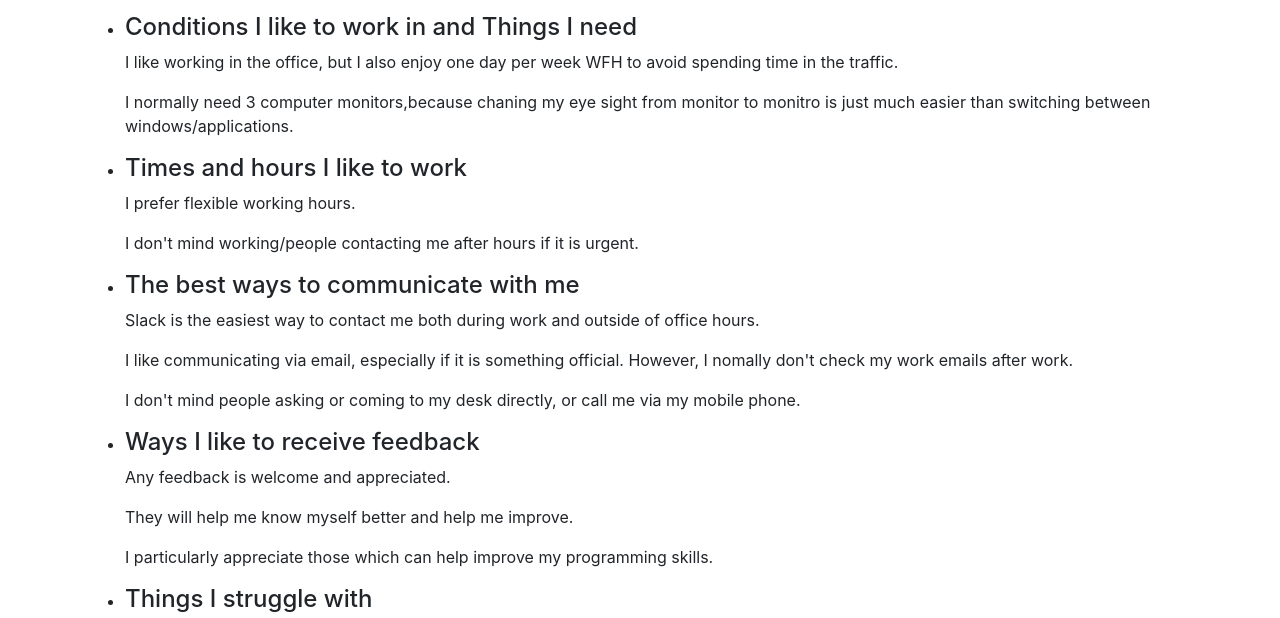
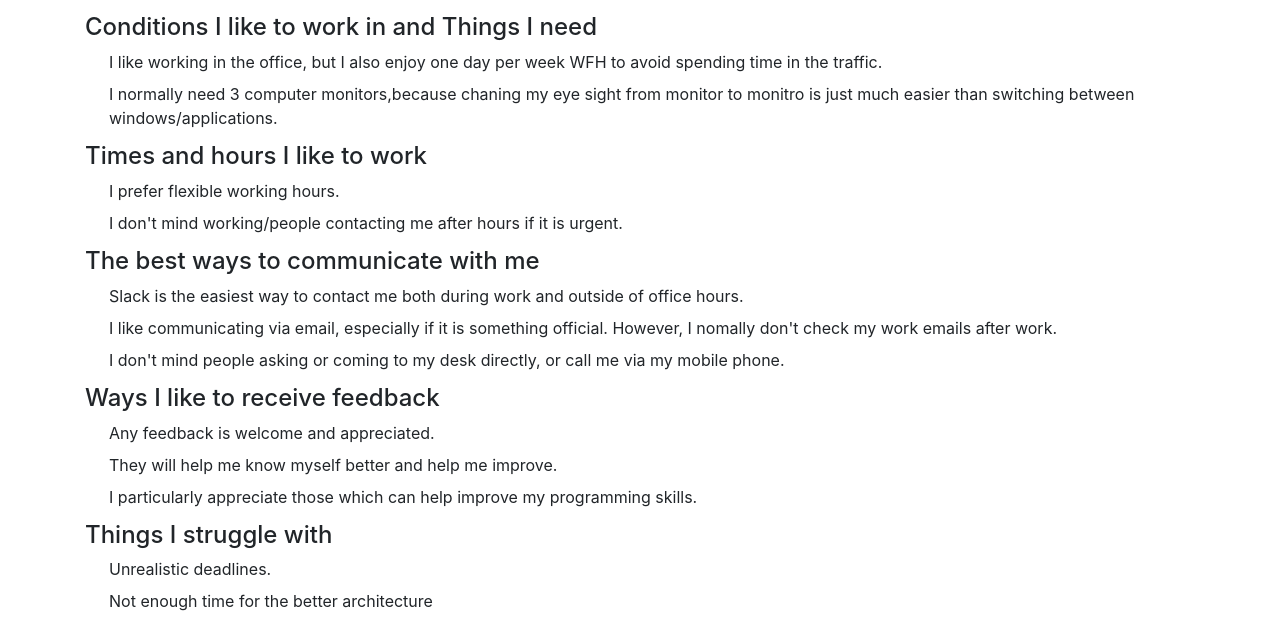
Before and after one commit to sixtyseven/resume, a Gatsby site: page /user_guide in a window 1280 px wide. Shown: the part 171-789 px from the top of the page. Built offline with nearby package versions, Linux system fonts and the light colour scheme; Gatsby itself is replaced by a stand-in of ours.

Commit message:
Update styles of User's Guild page

```diff
--- a/src/assets/scss/custom_bootstrap.scss
+++ b/src/assets/scss/custom_bootstrap.scss
@@ -24,7 +24,7 @@ $theme-colors: (
 @import "node_modules/bootstrap/scss/card";
 @import "node_modules/bootstrap/scss/utilities";
 
-@import "./layout.scss";
+
 
 //  @import "functions";
 //  @import "variables";
--- /dev/null
+++ b/src/assets/scss/index.scss
@@ -0,0 +1,2 @@
+@import "./custom_bootstrap.scss";
+@import "./styles.scss";
--- a/src/assets/scss/layout.scss
+++ b/src/assets/scss/styles.scss
@@ -49,3 +49,17 @@ body {
     margin-bottom: 1px;
   }
 }
+
+.section-user-guide {
+  ul {
+    list-style: none;
+    padding-left: 0;
+    li {
+      margin-bottom: 0.75rem;
+    }
+    p {
+      padding-left: 1.5rem;
+      margin-bottom: 0.5rem;
+    }
+  }
+}
--- a/src/components/layout/Layout.tsx
+++ b/src/components/layout/Layout.tsx
@@ -9,7 +9,7 @@ import { graphql, useStaticQuery, Link } from "gatsby"
 import React from "react"
 
 import HeaderNav from "./HeaderNav"
-import "src/assets/scss/custom_bootstrap.scss"
+import "src/assets/scss/index.scss"
 import { Location, LocationContext } from "@reach/router"
 
 interface IProps {
@@ -35,7 +35,7 @@ const Layout = ({ children }: IProps) => {
         <header className="layout-header">
           <div className="container ">
             <Location>
-              { (locationProps: LocationContext) => (
+              {(locationProps: LocationContext) => (
                 <HeaderNav
                   siteTitle={data.site.siteMetadata.title}
                   linkedInUrl={data.site.siteMetadata.linkedInUrl}
--- a/src/pages/index.tsx
+++ b/src/pages/index.tsx
@@ -2,7 +2,6 @@ import React from "react"
 import Image from "../components/home/image"
 import Layout from "../components/layout/Layout"
 import SEO from "../components/common/seo"
-import "./index.scss"
 
 const IndexPage = () => (
   <Layout>
--- a/src/pages/user_guide.tsx
+++ b/src/pages/user_guide.tsx
@@ -6,7 +6,9 @@ import UserGuideMd from "../components/md/user_guide.mdx"
 const UserGuide = () => (
   <Layout>
     <SEO title="User Guide" />
-    <UserGuideMd />
+    <section className="section-user-guide">
+      <UserGuideMd />
+    </section>
   </Layout>
 )
 
```
Also changed, not shown: src/pages/index.scss (added).
